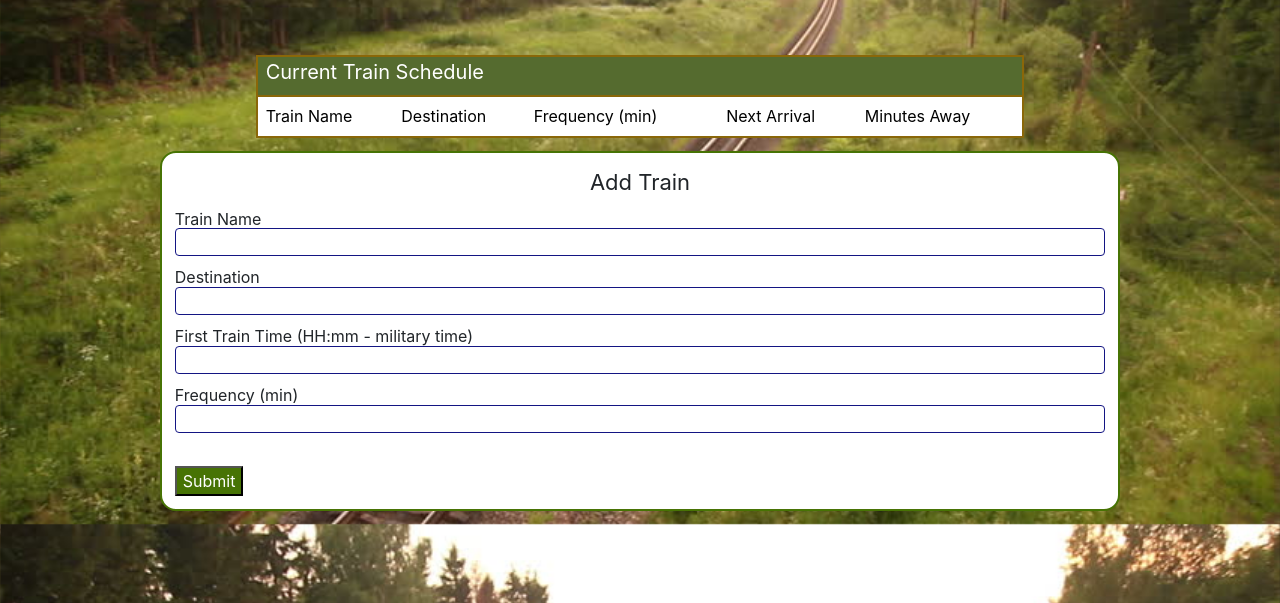
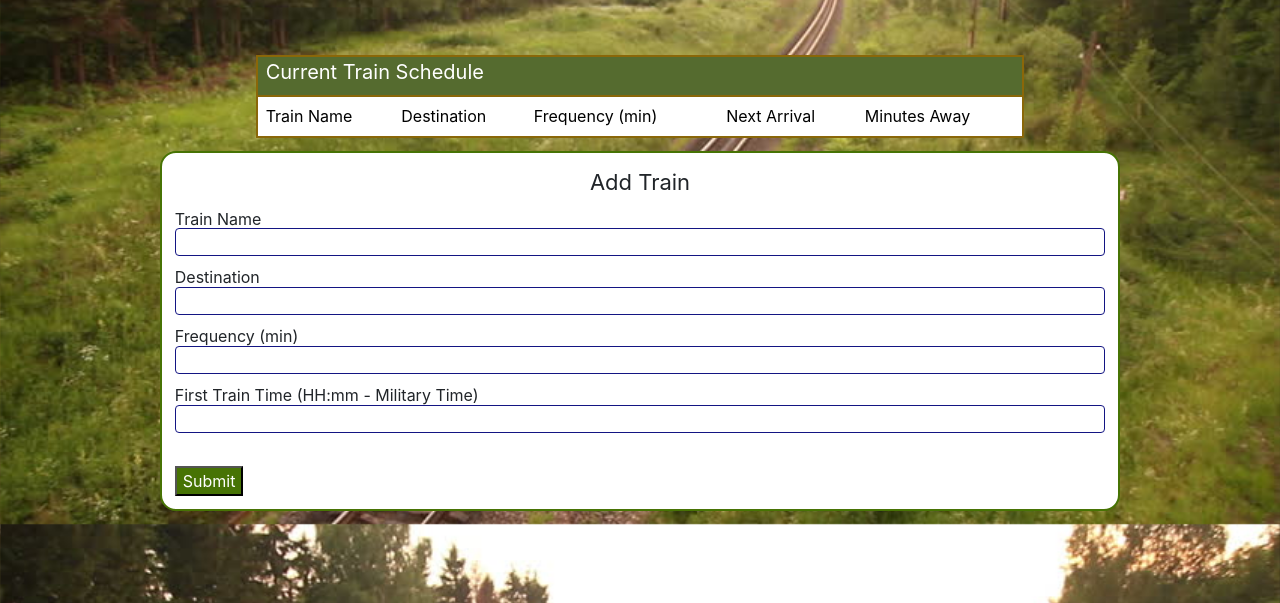
Before and after one commit to olivas1406/Train_Scheduler, a plain HTML site: page index.html in a window 1280 px wide. Shown: the part 197-800 px from the top of the page. Drawn offline with nearby package versions, Linux system fonts and the light colour scheme; no server answers.

Commit message:
fixed form labels

```diff
--- a/index.html
+++ b/index.html
@@ -48,10 +48,10 @@
                     <p class="forT2 texty">Destination</p>
                     <input type="text" name="destination" class="input2">
                     <br>
-                    <p class="forT3 texty">First Train Time (HH:mm - military time)</p>
+                    <p class="forT3 texty">Frequency (min)</p>
                     <input type="text" name="time" class="input3">
                     <br>
-                    <p class="forT4 texty">Frequency (min)</p>
+                    <p class="forT4 texty">First Train Time (HH:mm - Military Time)</p>
                     <input type="text" name="frequency" class="input4">
                     <br><br>
                     <input type="submit" class="pushMe" style="background:rgb(71, 115, 4);color:white">
```
